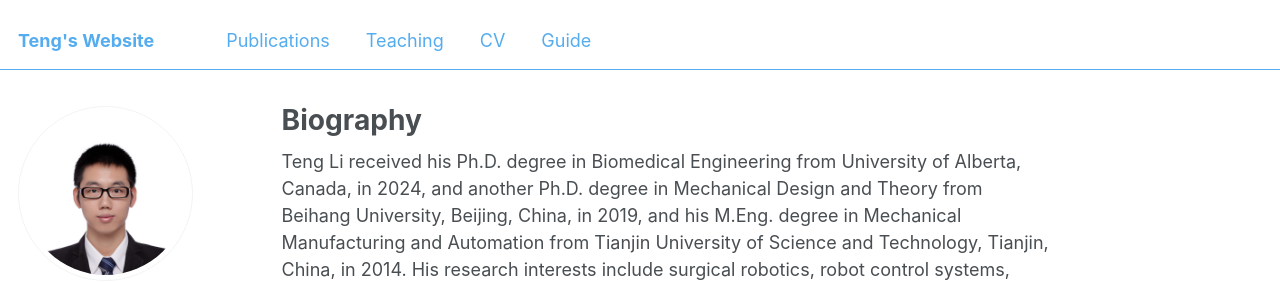
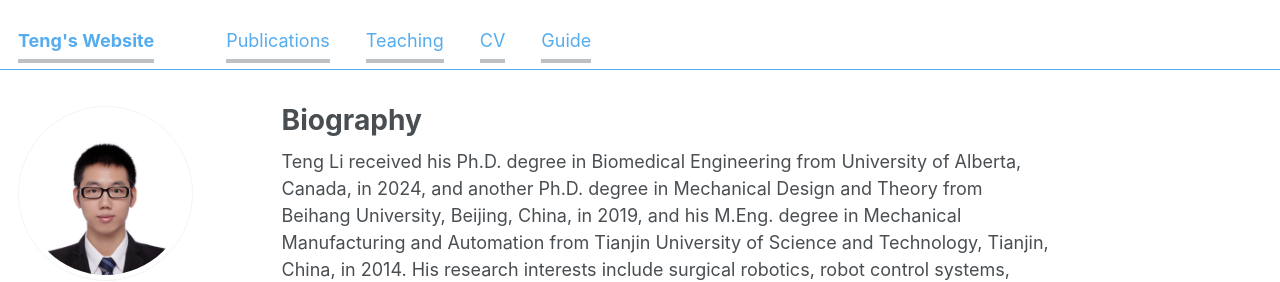
Before and after one commit to teng4/teng4.github.io, a Jekyll site: the page built from _pages/about.md, in a window 1280 px wide. Shown: the top 282 px of the page. Built offline with Jekyll 4.4.1, drawn with Linux system fonts in a browser that asks for light colours; some web fonts are replaced.

Commit message:
Update _navigation.scss

```diff
--- a/_sass/_navigation.scss
+++ b/_sass/_navigation.scss
@@ -181,13 +181,13 @@
     display: block;
     margin: 0 1rem;
     padding: 0.5rem 0;
-    //color: $masthead-link-color; //teng4note, orginal.
+    //color: $masthead-link-color; //teng4note, original.
     color: $twitter-color; //$warning-color; //teng4, modified. teng4note, set the default color of the texts.
-    text-decoration: none; //teng4note, orginal.
+    text-decoration: none; //teng4note, original.
     //text-decoration: underline; //teng4, modified. teng4note, underline will have underline the text, but not the animation underline.
 
     &:hover {
-      //color: $masthead-link-color-hover; //teng4note, orginal.
+      //color: $masthead-link-color-hover; //teng4note, original.
       color: red; //$vine-color; //red; //teng4, modified. teng4note, set the text color when the pointer hovers.
     }
   }
@@ -199,9 +199,9 @@
     padding: 0 0.5rem;
     border: 0;
     outline: none;
-    //background-color: $primary-color; //teng4note, orginal.
+    //background-color: $primary-color; //teng4note, original.
     background-color: $orcid-color; //teng4, modified.
-    //color: #fff; //teng4note, orginal.
+    //color: #fff; //teng4note, original.
     color: $behance-color; //$google-plus-color; //teng4, modified.
     cursor: pointer;
   }
@@ -241,9 +241,9 @@
         width: 100%;
         -webkit-transition: $global-transition;
         transition: $global-transition;
-        -webkit-transform: scaleX(0);
-            -ms-transform: scaleX(0);
-                transform: scaleX(0); /* hide*/
+        -webkit-transform: scaleX(1); //teng4note, original is scaleX(0) --> modified to scaleX(0).
+            -ms-transform: scaleX(1);
+                transform: scaleX(1); /* hide*/
       }
 
       &:hover:before {
@@ -271,9 +271,9 @@
       font-size: $type-size-5;
 
       &:hover {
-        //color: $masthead-link-color-hover; //teng4note, orginal.
+        //color: $masthead-link-color-hover; //teng4note, original.
         color: #fff; //teng4, modified.
-        //background: mix(#fff, $primary-color, 75%); //teng4note, orginal.
+        //background: mix(#fff, $primary-color, 75%); //teng4note, original.
         background: $rss-color; //teng4, modified.
       }
     }
```
